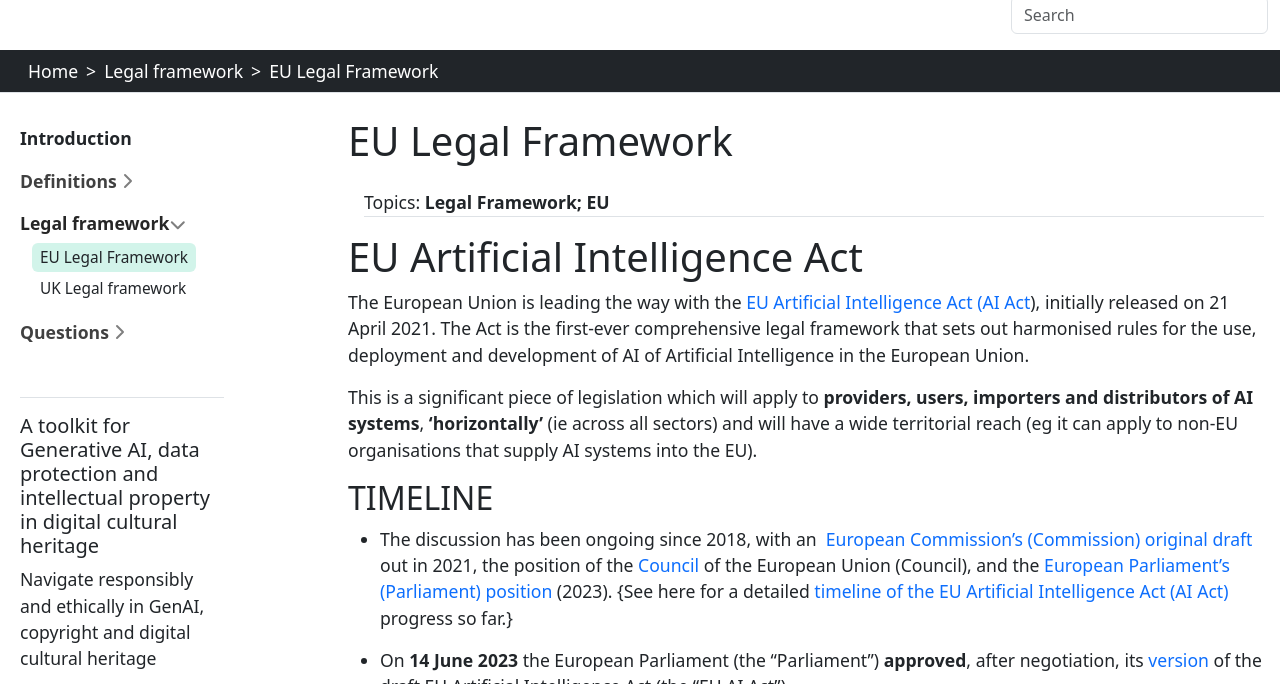
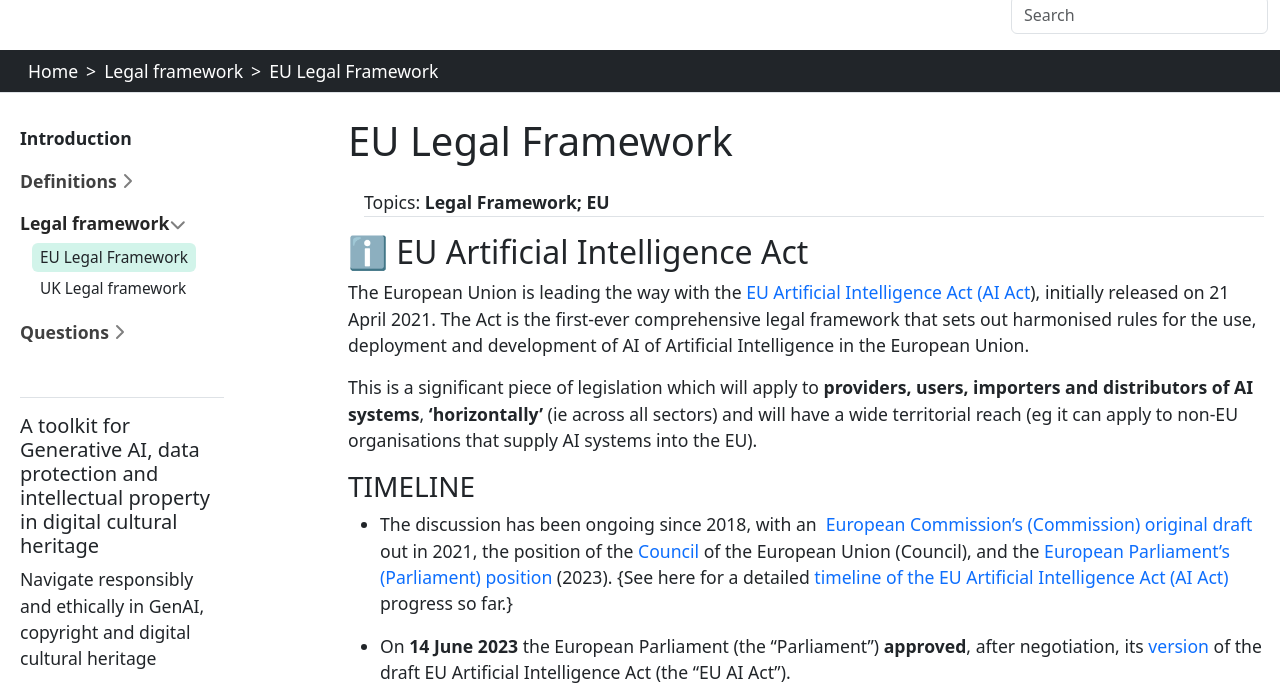
Before and after one commit to SAS-DHRH/genai-cch-toolkit, a Jekyll site: the page built from content/copyright_legislation/EU_law.md, in a window 1280 px wide and 900 px high, cut to the strip 120-804 px from the top of the window. Built offline with Jekyll 4.4.1, drawn with Linux system fonts in a browser that asks for light colours.

Commit message:
Update EU_law.md

```diff
--- a/content/copyright_legislation/EU_law.md
+++ b/content/copyright_legislation/EU_law.md
@@ -5,14 +5,14 @@ title: EU Legal Framework
 topics: Legal Framework; EU
 ---
 
-# EU Artificial Intelligence Act
+## ℹ️ EU Artificial Intelligence Act
 
 
 The European Union is leading the way with the [EU Artificial Intelligence Act (AI Act](https://eur-lex.europa.eu/legal-content/EN/TXT/HTML/?uri=CELEX:52021PC0206)), initially released on 21 April 2021. The Act is the first-ever comprehensive legal framework that sets out harmonised rules for the use, deployment and development of AI of Artificial Intelligence in the European Union.
 
 This is a significant piece of legislation which will apply to **providers, users, importers and distributors of AI systems**, **‘horizontally’** (ie across all sectors) and will have a wide territorial reach (eg it can apply to non-EU organisations that supply AI systems into the EU).
 
-## TIMELINE
+### TIMELINE
 
 - The discussion has been ongoing since 2018, with an  [European Commission’s (Commission) original draft](https://eur-lex.europa.eu/legal-content/EN/TXT/HTML/?uri=CELEX:52021PC0206) out in 2021, the position of the [Council](https://data.consilium.europa.eu/doc/document/ST-14954-2022-INIT/en/pdf) of the European Union (Council), and the [European Parliament’s (Parliament) position](https://www.europarl.europa.eu/doceo/document/TA-9-2023-0236_EN.pdf) (2023). {See here for a detailed [timeline of the EU Artificial Intelligence Act (AI Act)](https://www.artificial-intelligence-act.com) progress so far.}
 
@@ -29,7 +29,7 @@ This is a significant piece of legislation which will apply to **providers, user
 ***‘Brussels effect’:** As the first legislative proposal of its kind in the world, it can set a *global standard* for AI regulation in other legal systems, just as the GDPR has done, thus promoting the European approach to influence generative AI  regulation globally.
 
 
-## A ‘risk-based’ approach
+### A ‘risk-based’ approach
 
 The main approach to regulation comprises three structural dimensions:
 
@@ -87,7 +87,7 @@ This EU framework (EU AI Act  & TDM exceptions of the CDSM) respects the **right
  There is a growing recognition among stakeholders of **the need of an intervention that would provide guidance both to creators and other rightholders** seeking means to express opt out of ML training (’supply side’), and to ML developers to respect opt-out requests and to understand what constitutes best efforts to comply with their obligations .
 
 
- **Article 14** protection for works in the public domain {under development}
+**Article 14** protection for works in the public domain {under development}
 
 
 
```
